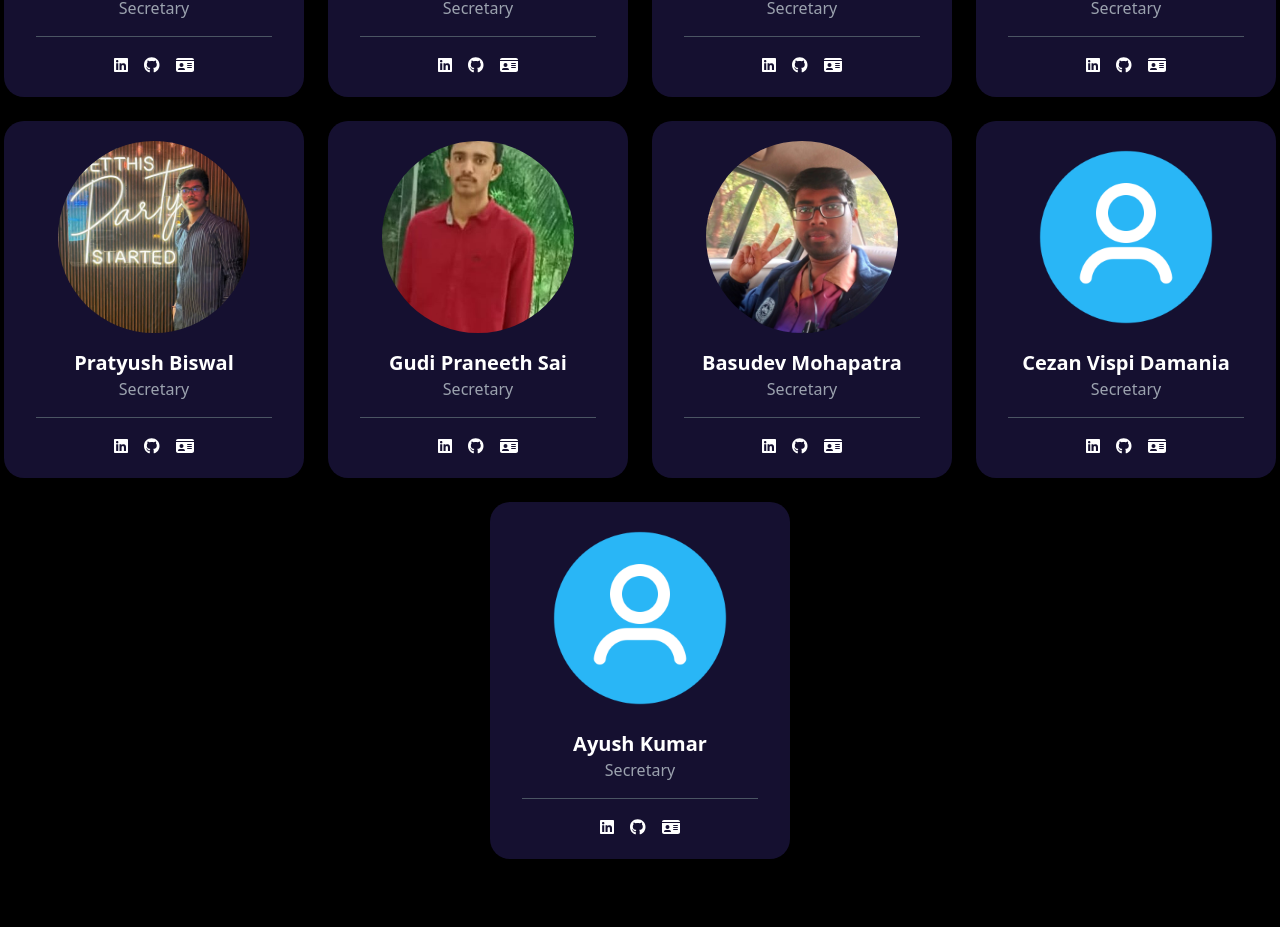
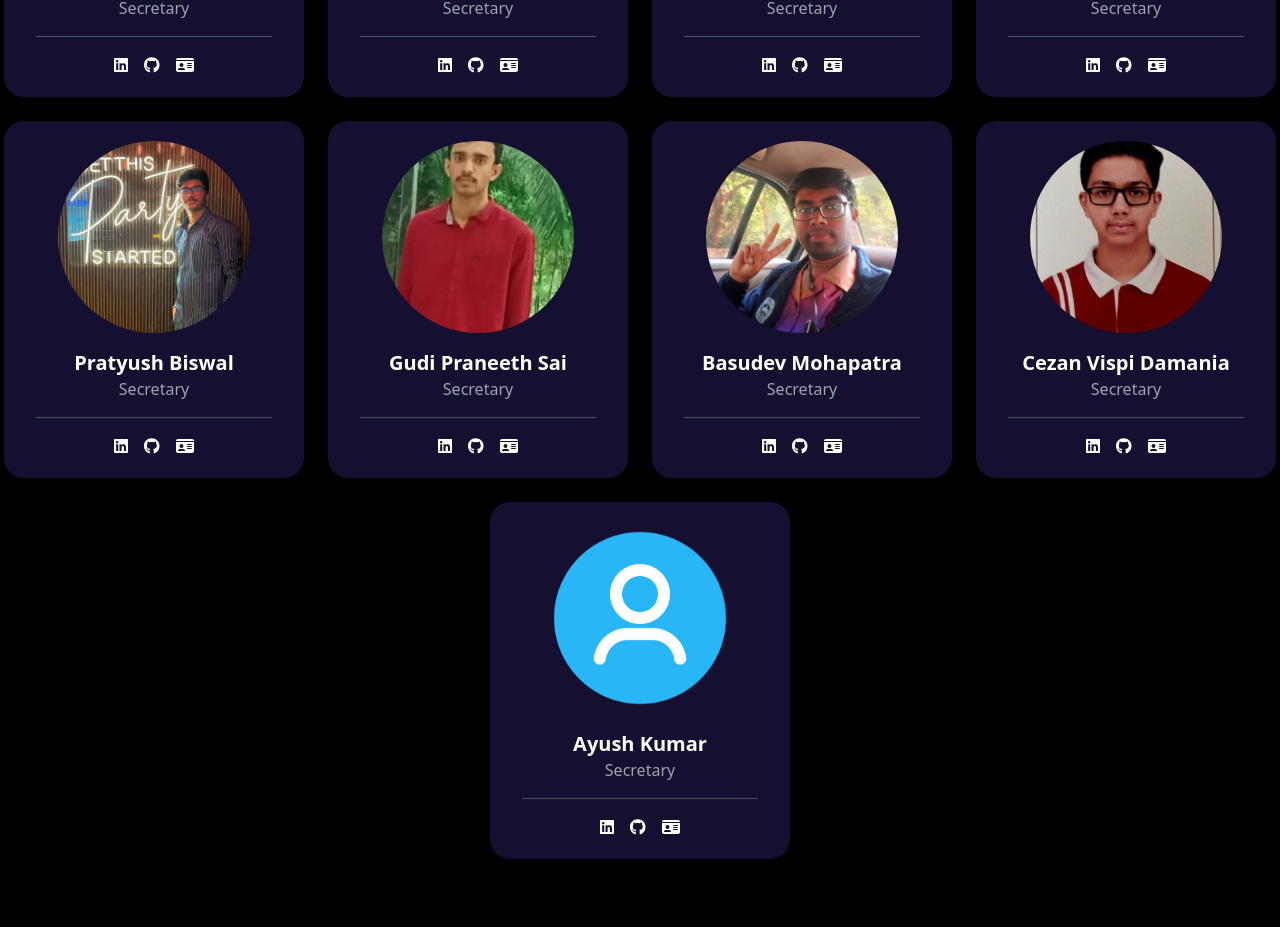
Before and after one commit to vsumityy23/sigchi_website, a React (Create React App) app: page /team in a window 1280 px wide. Shown: the part 4930-5857 px from the top of the page. Built offline with nearby package versions, Linux system fonts and the light colour scheme.

Commit message:
Final Updated Website

```diff
--- a/src/constants.js
+++ b/src/constants.js
@@ -337,7 +337,7 @@ export const chapterOfficers2024 = [
                 {
         name: "Cezan Vispi Damania",
         role: "Secretary",
-        image: "/images/pfp/acc.png",
+        image: "/images/pfp/2024Team/Cezan Damania.jpeg",
         github: "#",
         linkedin:"https://www.linkedin.com/in/cezan-damania-164935277/",
         description: "Secretary"
```
Also changed, not shown: public/images/pfp/2024Team/Cezan Damania.jpeg (added).
